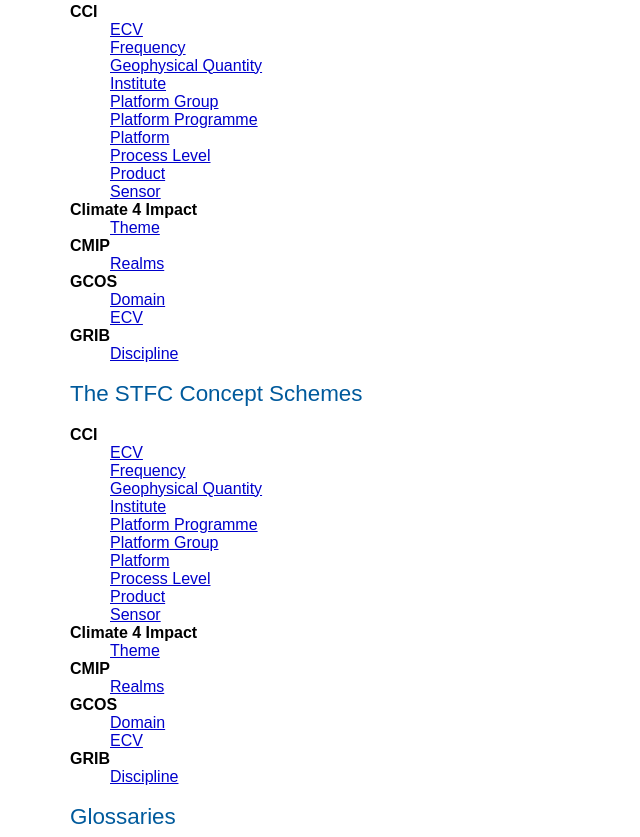
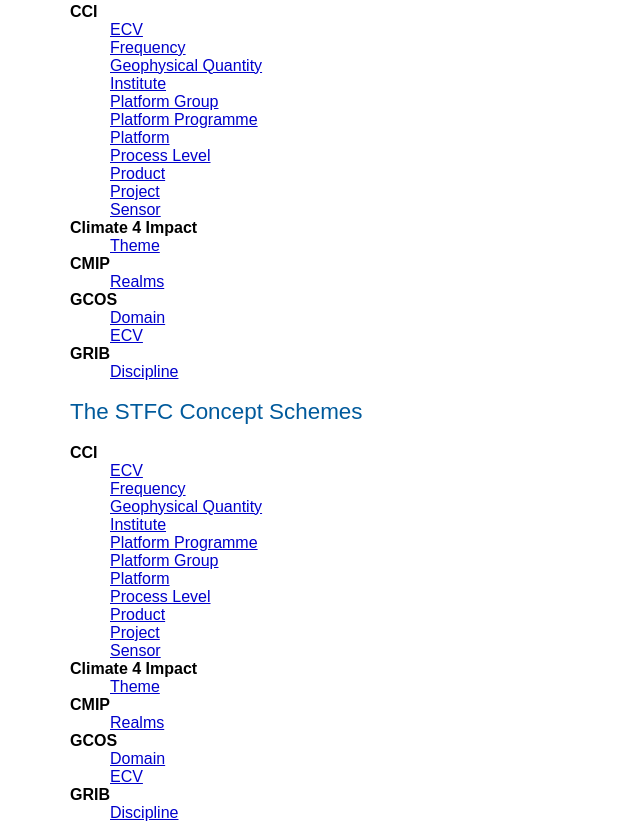
Before and after one commit to cedadev/cci-vocabularies, a plain HTML site: page html/index.html in a window 1280 px wide. Shown: the part 332-1169 px from the top of the page, without its empty margins (0-640 px from the left). Drawn offline with Linux system fonts and the light colour scheme.

Commit message:
add links to project facet to html

```diff
--- a/html/index.html
+++ b/html/index.html
@@ -58,6 +58,9 @@
 				<a href="collection/cci/product">Product</a>
 			</dd>
 			<dd>
+				<a href="collection/cci/project">Project</a>
+			</dd>
+			<dd>
 				<a href="collection/cci/sensor">Sensor</a>
 			</dd>
 			<dt>Climate 4 Impact</dt>
@@ -111,6 +114,9 @@
 				<a href="scheme/cci/product">Product</a>
 			</dd>
 			<dd>
+				<a href="scheme/cci/project">Project</a>
+			</dd>
+			<dd>
 				<a href="scheme/cci/sensor">Sensor</a>
 			</dd>
 			<dt>Climate 4 Impact</dt>
```
Also changed, not shown: html/collection/cci/cci-content/index.html (+3 -0 lines), html/collection/index.html (+3 -0 lines), html/scheme/cci/cci-content/index.html (+3 -0 lines), html/scheme/index.html (+3 -0 lines), 3 other files.
